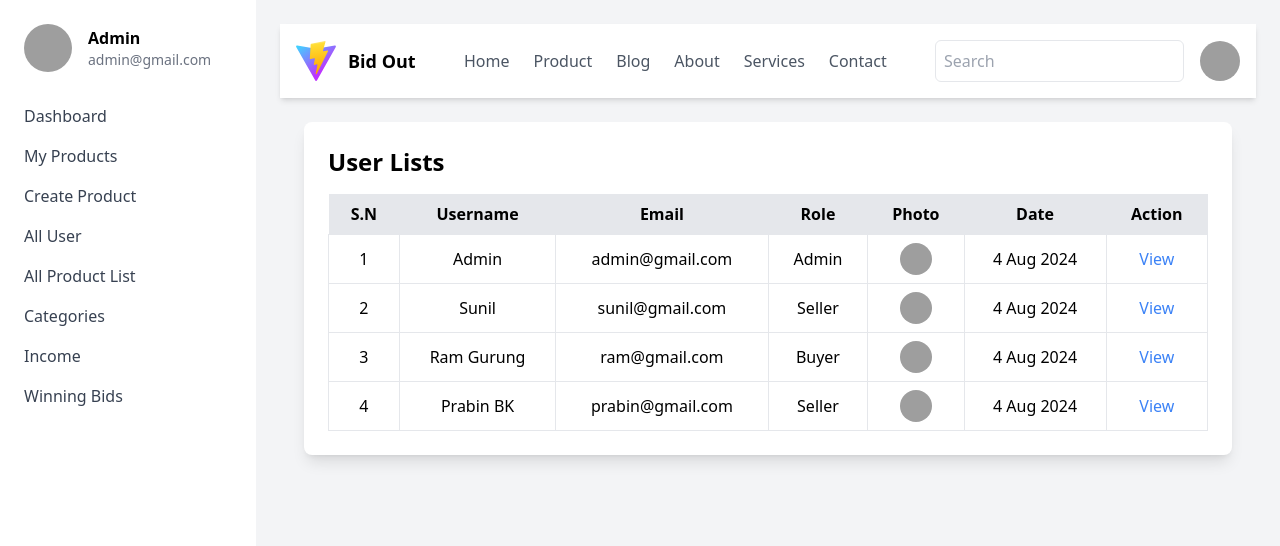
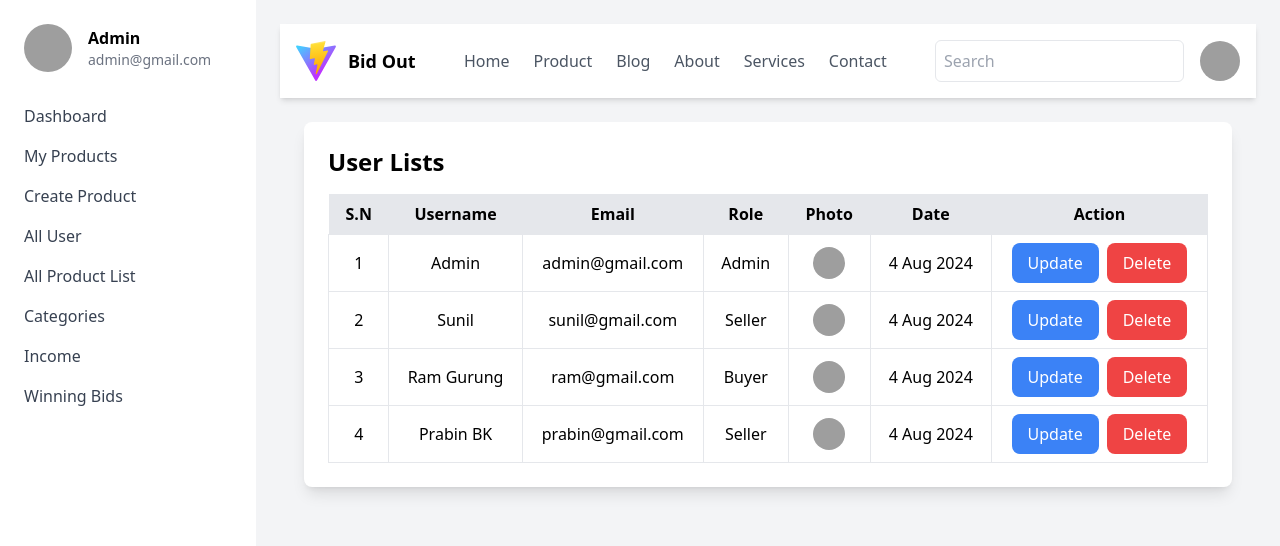
Before and after one commit to KavinduPramod/bidding_system, a React (Vite) app: page /users in a window 1280 px wide. Shown: the top 546 px of the page. Built offline with nearby package versions, Linux system fonts and the light colour scheme; grey boxes are pictures that could not be loaded.

Commit message:
action button adding

```diff
--- a/src/pages/UsersList.jsx
+++ b/src/pages/UsersList.jsx
@@ -37,7 +37,18 @@
               </td>
               <td className="border px-4 py-2">{user.date}</td>
               <td className="border px-4 py-2">
-                <button className="text-blue-500 hover:underline">View</button>
+              <button
+      className="bg-blue-500 text-white px-4 py-2 rounded-lg mr-2 hover:bg-blue-600"
+      onClick={() => handleUpdate(user.id)}
+    >
+      Update
+    </button>
+    <button
+      className="bg-red-500 text-white px-4 py-2 rounded-lg hover:bg-red-600"
+      onClick={() => handleDelete(user.id)}
+    >
+      Delete
+    </button>
               </td>
             </tr>
           ))}
```
